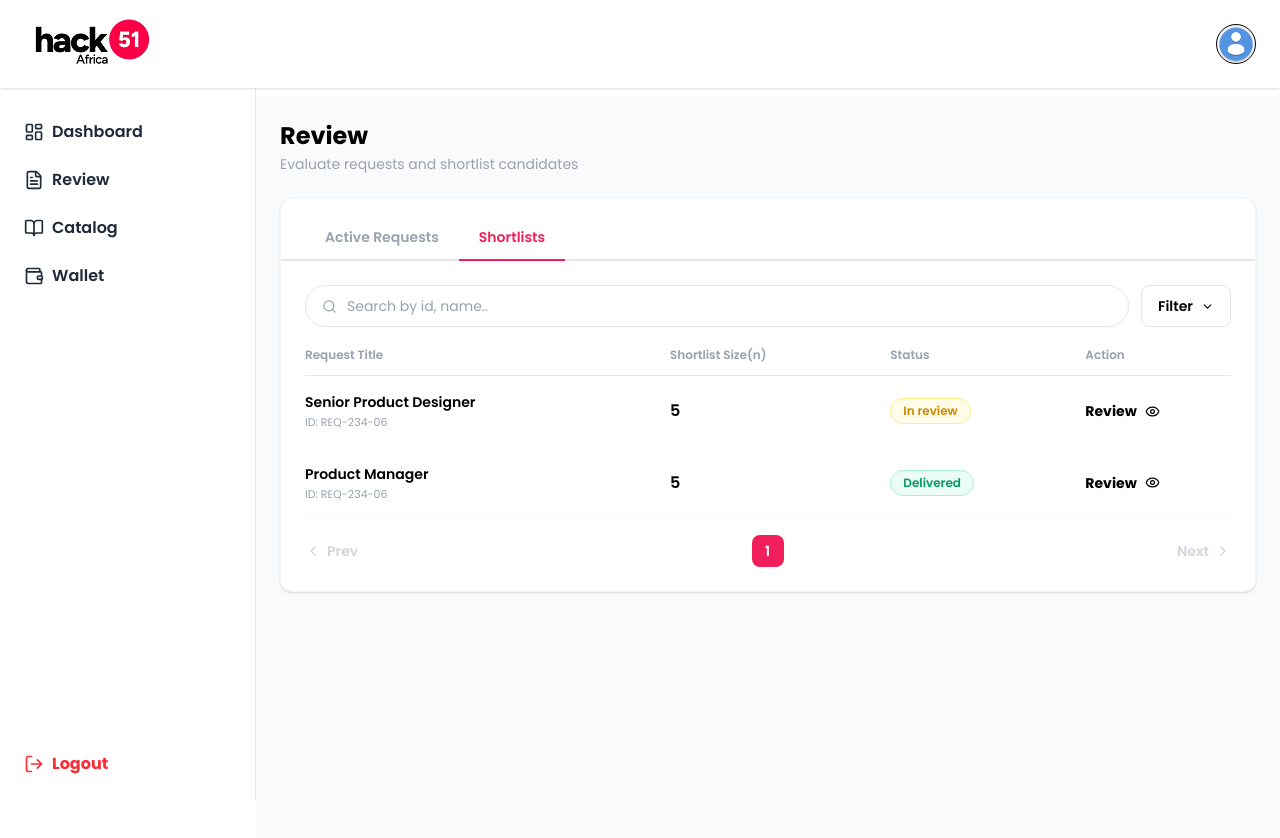
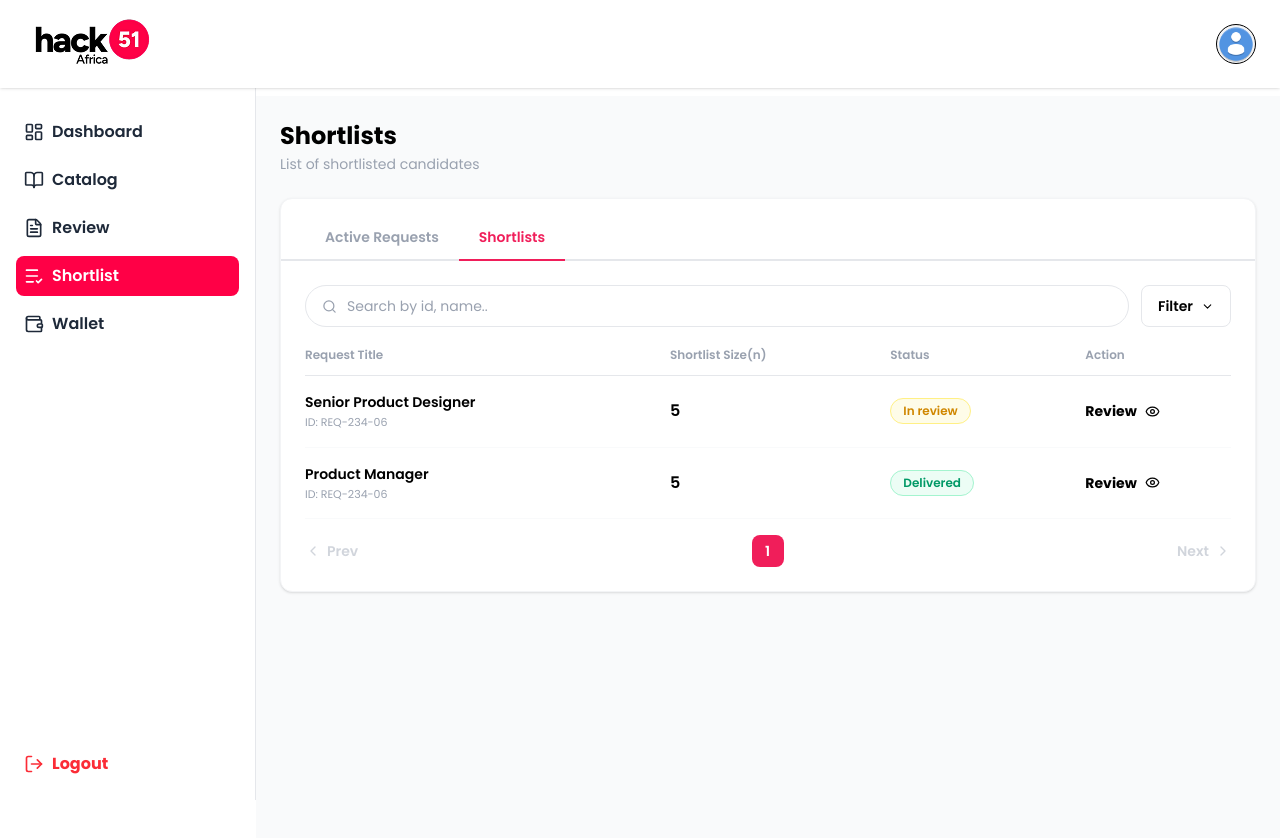
Before and after one commit to chidinmabnwaeze/Hack51-Next, a Next.js app: page /admin/shortlists in a window 1280 px wide. Shown: the top 838 px of the page. Built offline with nearby package versions, Linux system fonts and the light colour scheme; no server answers.

Commit message:
shortlist flow

```diff
--- a/app/(admin)/admin/components/EvaluationDetail.tsx
+++ b/app/(admin)/admin/components/EvaluationDetail.tsx
@@ -7,6 +7,7 @@ import { useRouter } from "next/navigation";
 import { reviewService } from "@/lib/services/review.service";
 import { SubmissionFullDetail } from "@/types/submissions";
 import { Scoring } from "@/types/score";
+import { toast } from "react-toastify";
 
 export default function EvaluationDetail({ id }: SubmissionFullDetail) {
   const [rejectOpen, setRejectOpen] = useState(false);
@@ -118,6 +119,15 @@ export default function EvaluationDetail({ id }: SubmissionFullDetail) {
       setSaving(false);
     }
   };
+
+  const handleSubmitToShortlist = ()=>{
+    if(!scores || !scoreOption){
+      toast("Score submission first before submitting")
+    } else{
+      toast("Submission Shortlisted")
+     router.push("/admin/shortlists")
+    }
+  }
   // }, 800);
   // return () => clearTimeout(timeout);
   // }, [scores, reviewNote]);
@@ -155,7 +165,7 @@ export default function EvaluationDetail({ id }: SubmissionFullDetail) {
                 Reject submission
               </button>
               <button
-                onClick={() => router.push("/admin/shortlists")}
+                onClick={handleSubmitToShortlist}
                 className="px-5 py-2.5 border-2 border-[#F01E5A] text-gray-800 hover:bg-red-50 text-sm font-semibold rounded-lg transition-colors"
               >
                 Submit to shortlists
--- a/app/(admin)/admin/components/ShortlistsTable.tsx
+++ b/app/(admin)/admin/components/ShortlistsTable.tsx
@@ -16,7 +16,7 @@ export interface ShortlistRow {
 interface ShortlistsTableProps {
   data: ShortlistRow[];
   onReview: (id: string) => void;
-  onTabChange?: (tab: "active_requests" | "shortlists") => void;
+  onTabChange?: (tab:  "Shortlists" | "Top-N Candidates") => void;
 }
 
 const StatusBadge = ({ status }: { status: ShortlistStatus }) => {
@@ -55,16 +55,16 @@ export default function ShortlistsTable({
 
   return (
     <div>
-      <h1 className="text-2xl font-bold">Review</h1>
+      <h1 className="text-2xl font-bold">Shortlists</h1>
       <p className="text-sm text-gray-400 mt-0.5 mb-6">
-        Evaluate requests and shortlist candidates
+        List of shortlisted candidates
       </p>
 
       <div className="bg-white rounded-xl shadow-sm border border-gray-100 overflow-hidden">
         {/* Tabs */}
         <div className="flex border-b-2 border-gray-200 px-6 pt-4">
           <button
-            onClick={() => onTabChange?.("active_requests")}
+            onClick={() => onTabChange?.("Shortlists")}
             className="px-5 py-3 text-sm font-semibold text-gray-400 border-b-2 border-transparent -mb-0.5 transition-colors hover:text-gray-700"
           >
             Active Requests
--- a/app/(admin)/layout.tsx
+++ b/app/(admin)/layout.tsx
@@ -7,15 +7,20 @@ const sidebarItems = [
     icon: "LayoutDashboard",
     path: "/admin/dashboard",
   },
+    {
+    name: "Catalog",
+    icon: "BookOpen",
+    path: "/admin/catalog/roles",
+  },
   {
     name: "Review",
     icon: "FileText",
     path: "/admin/review",
   },
-  {
-    name: "Catalog",
-    icon: "BookOpen",
-    path: "/admin/catalog/roles",
+    {
+    name: "Shortlist",
+    icon: "ListCheck",
+    path: "/admin/shortlists",
   },
   {
     name: "Wallet",
```
